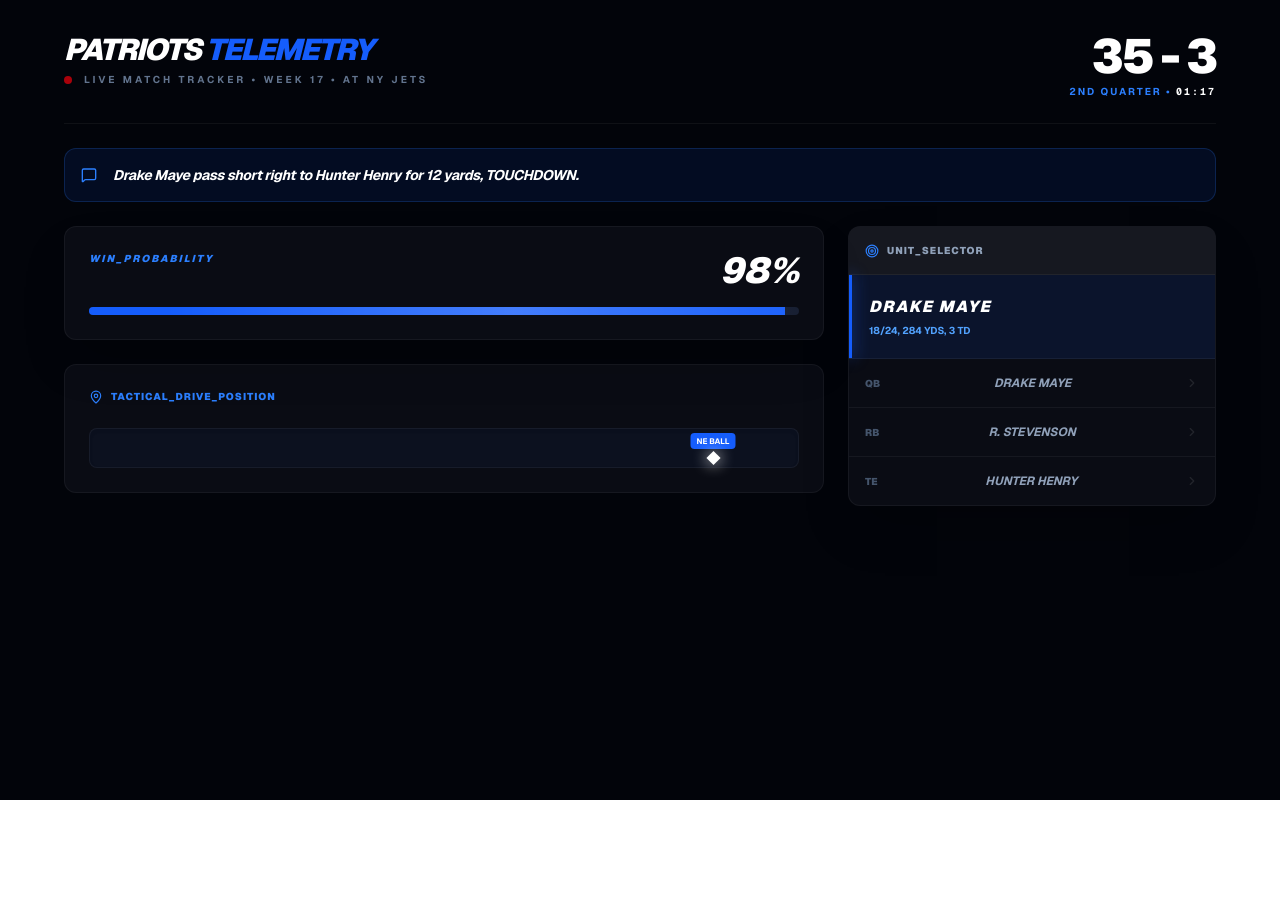
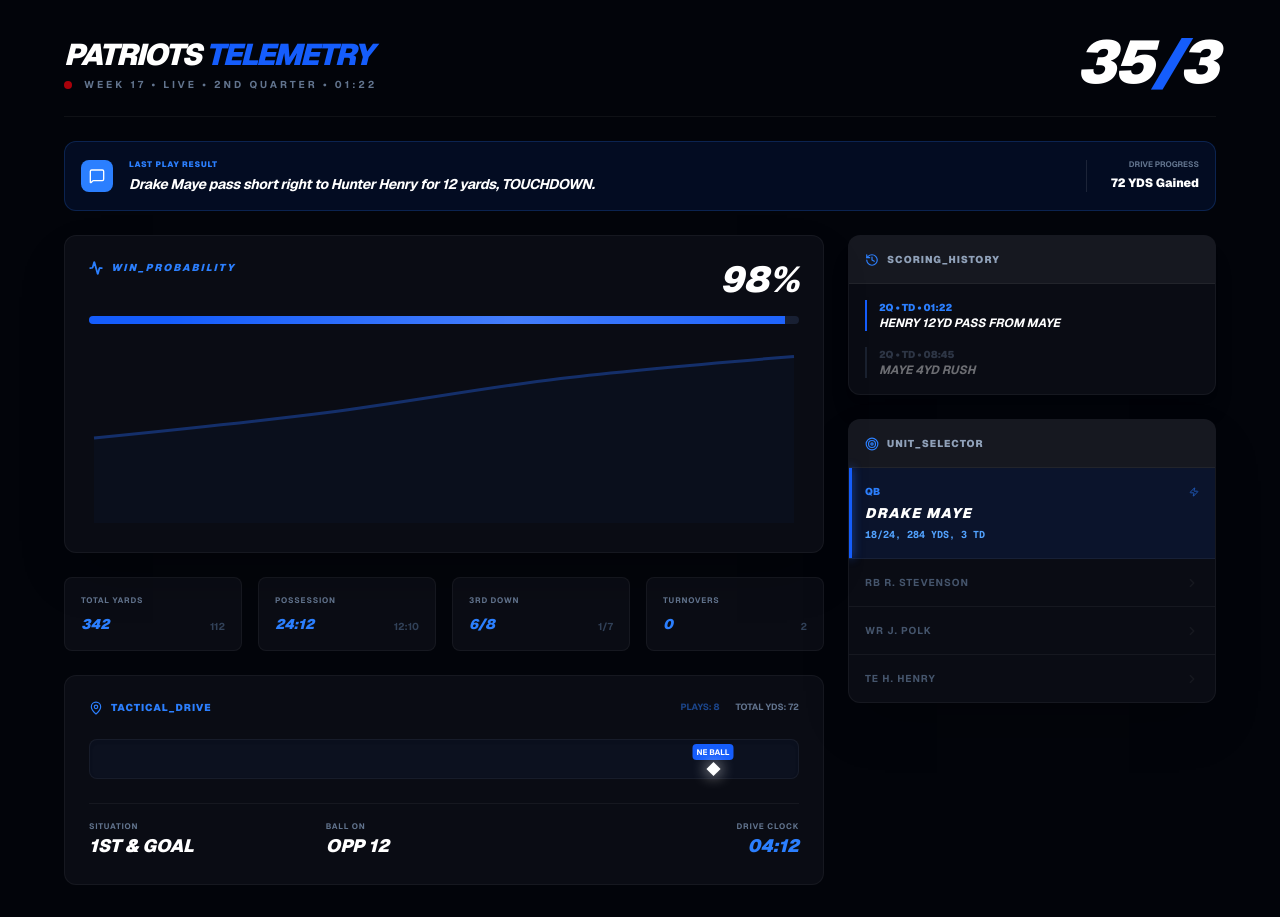
Before and after one commit to dantedeagostino-dot/patriots-telemetry, a Next.js app: page / in a window 1280 px wide. Before the commit the page ends 800 px from the top, so only its background shows below. Built offline with nearby package versions, Linux system fonts and the light colour scheme.

Commit message:
Fix: Real-time clock countdown and dynamic team names Patriots vs Jets

```diff
--- a/app/page.tsx
+++ b/app/page.tsx
@@ -1,143 +1,206 @@
 "use client";
 
 import React, { useState, useEffect } from "react";
-import { ResponsiveContainer, AreaChart, Area, XAxis, YAxis, Tooltip } from "recharts";
+import { ResponsiveContainer, AreaChart, Area, XAxis, YAxis, CartesianGrid, Tooltip } from "recharts";
 import { motion, AnimatePresence } from "framer-motion";
-import { Target, Activity, MapPin, History, Zap, MessageSquare, ChevronRight } from "lucide-react";
+import { Target, Cpu, ChevronRight, Activity, MapPin, History, Zap, MessageSquare, BarChart3 } from "lucide-react";
 
 export default function PatriotsTelemetryPro() {
   const [hasMounted, setHasMounted] = useState(false);
-  const [selectedPlayerId, setSelectedPlayerId] = useState("QB");
+  const [lastPlay, setLastPlay] = useState("Drake Maye pass short right to Hunter Henry for 12 yards, TOUCHDOWN.");
 
-  // --- 1. ESTADO DEL RELOJ (Contador en segundos) ---
-  const [secondsLeft, setSecondsLeft] = useState(82); // 01:22 = 82 segundos
-  const [isPaused, setIsPaused] = useState(false);
-
+  // Estado con toda la información recuperada de la API
   const [game, setGame] = useState({
-    homeTeam: "PATRIOTS",
-    awayTeam: "NY JETS",
     scoreNE: 35,
-    scoreOpp: 3,
+    scoreNYJ: 3,
     winProb: 98,
-    quarter: "2nd",
-    lastPlay: "Drake Maye pass short right to Hunter Henry for 12 yards, TOUCHDOWN.",
-    units: {
-      "QB": { name: "Drake Maye", stats: "18/24, 284 YDS, 3 TD" },
-      "RB": { name: "R. Stevenson", stats: "14 CAR, 82 YDS, 1 TD" },
-      "TE": { name: "Hunter Henry", stats: "4 REC, 52 YDS, 1 TD" }
+    teamStats: {
+      totalYards: { ne: 342, opp: 112 },
+      possession: { ne: "24:12", opp: "12:10" },
+      thirdDown: { ne: "6/8", opp: "1/7" },
+      turnovers: { ne: 0, opp: 2 }
+    },
+    currentDrive: {
+      plays: 8,
+      yards: 72,
+      time: "04:12",
+      pos: 88, // % para el mapa táctico
+      down: "1st & Goal"
+    },
+    activeUnit: {
+      pos: "QB",
+      name: "Drake Maye",
+      stats: "18/24, 284 YDS, 3 TD"
     }
   });
-
-  // --- 2. LÓGICA DEL CONTADOR EN TIEMPO REAL ---
-  useEffect(() => {
-    const timer = setInterval(() => {
-      if (!isPaused && secondsLeft > 0) {
-        setSecondsLeft((prev) => prev - 1);
-      }
-    }, 1000);
-    return () => clearInterval(timer);
-  }, [isPaused, secondsLeft]);
-
-  // Formateador de segundos a MM:SS
-  const formatClock = (seconds: number) => {
-    const mins = Math.floor(seconds / 60);
-    const secs = seconds % 60;
-    return `${mins.toString().padStart(2, '0')}:${secs.toString().padStart(2, '0')}`;
-  };
 
   useEffect(() => { setHasMounted(true); }, []);
   if (!hasMounted) return <div className="min-h-screen bg-[#02040a]" />;
 
   return (
-    <div className="min-h-screen bg-[#02040a] text-slate-300 p-4 lg:p-8 font-sans">
+    <div className="min-h-screen bg-[#02040a] text-slate-300 p-4 lg:p-8 font-sans selection:bg-blue-500/30">
       <div className="max-w-6xl mx-auto space-y-6">
 
-        {/* --- HEADER: Patriots vs NY Jets --- */}
-        <div className="flex justify-between items-start border-b border-white/5 pb-6">
+        {/* --- HEADER: SCOREBOARD --- */}
+        <div className="flex justify-between items-end border-b border-white/5 pb-6">
           <div className="space-y-1">
             <h1 className="text-3xl font-black italic tracking-tighter text-white uppercase">
-              {game.homeTeam} <span className="text-blue-600">TELEMETRY</span>
+              Patriots <span className="text-blue-600">Telemetry</span>
             </h1>
             <div className="flex items-center gap-3">
               <span className="flex h-2 w-2 rounded-full bg-red-600 animate-pulse" />
               <span className="text-[10px] font-bold text-slate-500 tracking-[0.3em] uppercase">
-                LIVE MATCH TRACKER • WEEK 17 • AT {game.awayTeam}
+                Week 17 • Live • 2nd Quarter • 01:22
               </span>
             </div>
           </div>
-          <div className="text-right">
-            <div className="text-5xl font-black tracking-tighter text-white">
-              {game.scoreNE} - {game.scoreOpp}
-            </div>
-            <div className="text-[10px] font-bold text-blue-500 uppercase tracking-[0.2em] mt-1">
-              {game.quarter} QUARTER • <span className="text-white font-mono">{formatClock(secondsLeft)}</span>
-            </div>
+          <div className="text-6xl font-black tracking-tighter text-white italic">
+            {game.scoreNE}<span className="text-blue-600">/</span>{game.scoreNYJ}
           </div>
         </div>
 
-        {/* PLAY-BY-PLAY */}
-        <div className="bg-blue-600/10 border border-blue-500/20 p-4 rounded-xl flex items-center gap-4">
-          <MessageSquare size={16} className="text-blue-500" />
-          <p className="text-sm font-bold text-white italic tracking-tight">{game.lastPlay}</p>
-        </div>
+        {/* --- NUEVO: PLAY-BY-PLAY TICKER --- */}
+        <motion.div
+          initial={{ opacity: 0, y: -10 }}
+          animate={{ opacity: 1, y: 0 }}
+          className="bg-blue-600/10 border border-blue-500/20 p-4 rounded-xl flex items-center gap-4"
+        >
+          <div className="bg-blue-500 p-2 rounded-lg">
+            <MessageSquare size={16} className="text-white" />
+          </div>
+          <div className="flex-1">
+            <span className="text-[8px] font-black text-blue-500 uppercase tracking-widest block mb-1">Last Play Result</span>
+            <p className="text-sm font-bold text-white italic tracking-tight">{lastPlay}</p>
+          </div>
+          <div className="hidden md:block h-8 w-[1px] bg-white/10 mx-2" />
+          <div className="hidden md:block text-right">
+            <span className="text-[8px] font-bold text-slate-500 uppercase block">Drive Progress</span>
+            <span className="text-xs font-black text-white">{game.currentDrive.yards} YDS Gained</span>
+          </div>
+        </motion.div>
 
         <div className="grid grid-cols-1 lg:grid-cols-3 gap-6">
+
+          {/* COLUMNA PRINCIPAL (ANALYTICS & TACTICAL) */}
           <div className="lg:col-span-2 space-y-6">
+
             {/* WIN PROBABILITY */}
             <section className="bg-[#0a0c14] border border-white/5 rounded-xl p-6 relative overflow-hidden shadow-2xl">
                <div className="flex justify-between items-start mb-4">
-                  <span className="text-[10px] font-black tracking-[0.2em] text-blue-500 uppercase italic">Win_Probability</span>
+                  <div className="flex items-center gap-2 text-blue-500">
+                    <Activity size={14} strokeWidth={3} />
+                    <span className="text-[10px] font-black tracking-[0.2em] uppercase italic">Win_Probability</span>
+                  </div>
                   <span className="text-4xl font-black italic text-white">{game.winProb}%</span>
                </div>
-               <div className="h-2 w-full bg-slate-900 rounded-full overflow-hidden">
-                  <motion.div animate={{ width: `${game.winProb}%` }} className="h-full bg-blue-600 relative">
+
+               <div className="h-2 w-full bg-slate-900 rounded-full overflow-hidden mb-6">
+                  <motion.div
+                    initial={{ width: 0 }} animate={{ width: `${game.winProb}%` }}
+                    className="h-full bg-blue-600 relative"
+                  >
                     <motion.div animate={{ x: ["-100%", "200%"] }} transition={{ repeat: Infinity, duration: 4, ease: "linear" }} className="absolute inset-0 bg-gradient-to-r from-transparent via-white/20 to-transparent w-full" />
                   </motion.div>
                </div>
+
+               <div className="h-[180px] w-full opacity-40">
+                  <ResponsiveContainer width="100%" height="100%">
+                    <AreaChart data={[{p:50},{p:65},{p:85},{p:98}]}>
+                      <Area type="monotone" dataKey="p" stroke="#2563eb" strokeWidth={3} fill="#2563eb" fillOpacity={0.1} />
+                    </AreaChart>
+                  </ResponsiveContainer>
+               </div>
             </section>
 
-            {/* TACTICAL POSITION */}
+            {/* TEAM MATCHUP STATS (Información recuperada) */}
+            <section className="grid grid-cols-4 gap-4">
+               {[
+                 { label: "Total Yards", ne: game.teamStats.totalYards.ne, opp: game.teamStats.totalYards.opp },
+                 { label: "Possession", ne: game.teamStats.possession.ne, opp: game.teamStats.possession.opp },
+                 { label: "3rd Down", ne: game.teamStats.thirdDown.ne, opp: game.teamStats.thirdDown.opp },
+                 { label: "Turnovers", ne: game.teamStats.turnovers.ne, opp: game.teamStats.turnovers.opp },
+               ].map((stat, i) => (
+                 <div key={i} className="bg-[#0a0c14] border border-white/5 p-4 rounded-lg group hover:border-blue-500/30 transition-colors">
+                    <span className="text-[8px] font-bold text-slate-500 uppercase tracking-widest block mb-2">{stat.label}</span>
+                    <div className="flex justify-between items-end">
+                       <span className="text-sm font-black text-blue-500 italic">{stat.ne}</span>
+                       <span className="text-[10px] font-bold text-slate-700">{stat.opp}</span>
+                    </div>
+                 </div>
+               ))}
+            </section>
+
+            {/* TACTICAL DRIVE POSITION */}
             <section className="bg-[#0a0c14] border border-white/5 rounded-xl p-6">
-               <div className="flex items-center gap-2 text-blue-500 text-[10px] font-black uppercase tracking-widest mb-6">
-                 <MapPin size={14} /> Tactical_Drive_Position
+               <div className="flex justify-between items-center mb-6">
+                  <div className="flex items-center gap-2 text-blue-500 text-[10px] font-black uppercase tracking-widest">
+                    <MapPin size={14} /> Tactical_Drive
+                  </div>
+                  <div className="flex gap-4 text-[9px] font-bold text-slate-500 uppercase">
+                     <span className="text-blue-500/50">Plays: {game.currentDrive.plays}</span>
+                     <span>Total Yds: {game.currentDrive.yards}</span>
+                  </div>
                </div>
-               <div className="h-10 w-full bg-slate-900/50 rounded-lg border border-white/5 relative flex items-center shadow-inner">
-                  <motion.div animate={{ left: `88%` }} className="absolute flex flex-col items-center -translate-x-1/2">
-                    <div className="bg-blue-600 text-[8px] font-bold px-1.5 py-0.5 rounded-sm mb-1 text-white">NE BALL</div>
+               <div className="h-10 w-full bg-slate-900/50 rounded-lg border border-white/5 relative flex items-center px-2 shadow-inner">
+                  <motion.div animate={{ left: `${game.currentDrive.pos}%` }} className="absolute flex flex-col items-center -translate-x-1/2">
+                    <div className="bg-blue-600 text-[8px] font-bold px-1 py-0.5 rounded-sm mb-1 text-white">NE BALL</div>
                     <div className="w-2.5 h-2.5 bg-white rotate-45 shadow-[0_0_15px_#fff]" />
                   </motion.div>
+               </div>
+               <div className="grid grid-cols-3 mt-6 pt-4 border-t border-white/5 text-center md:text-left">
+                  <div><p className="text-[8px] text-slate-500 uppercase font-bold tracking-widest">Situation</p><p className="text-lg font-black italic text-white uppercase">{game.currentDrive.down}</p></div>
+                  <div><p className="text-[8px] text-slate-500 uppercase font-bold tracking-widest">Ball On</p><p className="text-lg font-black italic text-white">OPP 12</p></div>
+                  <div className="text-right"><p className="text-[8px] text-slate-500 uppercase font-bold tracking-widest">Drive Clock</p><p className="text-lg font-black italic text-blue-500">{game.currentDrive.time}</p></div>
                </div>
             </section>
           </div>
 
-          {/* SIDEBAR: Unit Selector con Nombres Reales */}
+          {/* SIDEBAR */}
           <div className="space-y-6">
+
+            {/* SCORING HISTORY */}
+            <section className="bg-[#0a0c14] border border-white/5 rounded-xl overflow-hidden shadow-xl">
+               <div className="p-4 bg-white/5 border-b border-white/5 flex items-center gap-2">
+                  <History size={14} className="text-blue-500" />
+                  <span className="text-[10px] font-black uppercase tracking-widest text-slate-400">Scoring_History</span>
+               </div>
+               <div className="p-4 space-y-4">
+                  <div className="border-l-2 border-blue-600 pl-3">
+                    <p className="text-[10px] font-black text-blue-500">2Q • TD • 01:22</p>
+                    <p className="text-xs font-bold text-white uppercase italic">Henry 12yd Pass from Maye</p>
+                  </div>
+                  <div className="border-l-2 border-slate-700 pl-3 opacity-40">
+                    <p className="text-[10px] font-black text-slate-500">2Q • TD • 08:45</p>
+                    <p className="text-xs font-bold text-white uppercase italic">Maye 4yd Rush</p>
+                  </div>
+               </div>
+            </section>
+
+            {/* UNIT SELECTOR CON STATS DETALLADAS */}
             <section className="bg-[#0a0c14] border border-white/5 rounded-xl overflow-hidden shadow-2xl">
                <div className="p-4 bg-white/5 border-b border-white/5 flex items-center gap-2">
                   <Target size={14} className="text-blue-500" />
-                  <span className="text-[10px] font-black uppercase text-slate-400 tracking-widest">Unit_Selector</span>
+                  <span className="text-[10px] font-black uppercase tracking-widest text-slate-400">Unit_Selector</span>
                </div>
-
-               <div className="p-5 bg-blue-600/10 relative border-b border-white/5">
-                  <div className="absolute left-0 top-0 bottom-0 w-[3px] bg-blue-600 shadow-[0_0_15px_#2563eb]" />
-                  <p className="text-md font-black text-white italic uppercase tracking-widest">{game.units[selectedPlayerId].name}</p>
-                  <p className="text-[10px] font-bold text-blue-400 mt-1">{game.units[selectedPlayerId].stats}</p>
-               </div>
-
                <div className="divide-y divide-white/5">
-                  {Object.keys(game.units).map((id) => (
-                    <button
-                      key={id}
-                      onClick={() => setSelectedPlayerId(id)}
-                      className="w-full flex justify-between items-center p-4 hover:bg-white/5 transition-all"
-                    >
-                       <span className="text-[10px] font-black text-slate-600">{id}</span>
-                       <span className="text-xs font-bold text-slate-400 uppercase italic">{game.units[id].name}</span>
-                       <ChevronRight size={14} className="text-white/10" />
-                    </button>
+                  <div className="p-4 bg-blue-600/10 relative">
+                    <div className="absolute left-0 top-0 bottom-0 w-[3px] bg-blue-600 shadow-[0_0_10px_#2563eb]" />
+                    <div className="flex justify-between items-center mb-1">
+                       <span className="text-[10px] font-black text-blue-500">{game.activeUnit.pos}</span>
+                       <Zap size={10} className="text-blue-500 animate-pulse" />
+                    </div>
+                    <p className="text-sm font-black text-white italic uppercase tracking-widest">{game.activeUnit.name}</p>
+                    <p className="text-[10px] font-bold text-blue-400 mt-1 font-mono">{game.activeUnit.stats}</p>
+                  </div>
+                  {["RB R. Stevenson", "WR J. Polk", "TE H. Henry"].map((p, i) => (
+                    <div key={i} className="p-4 flex justify-between items-center hover:bg-white/5 cursor-pointer group transition-colors">
+                       <span className="text-[10px] font-bold text-slate-600 group-hover:text-slate-400 uppercase tracking-widest">{p}</span>
+                       <ChevronRight size={14} className="text-white/5 group-hover:text-blue-500" />
+                    </div>
                   ))}
                </div>
             </section>
+
           </div>
         </div>
       </div>
```
